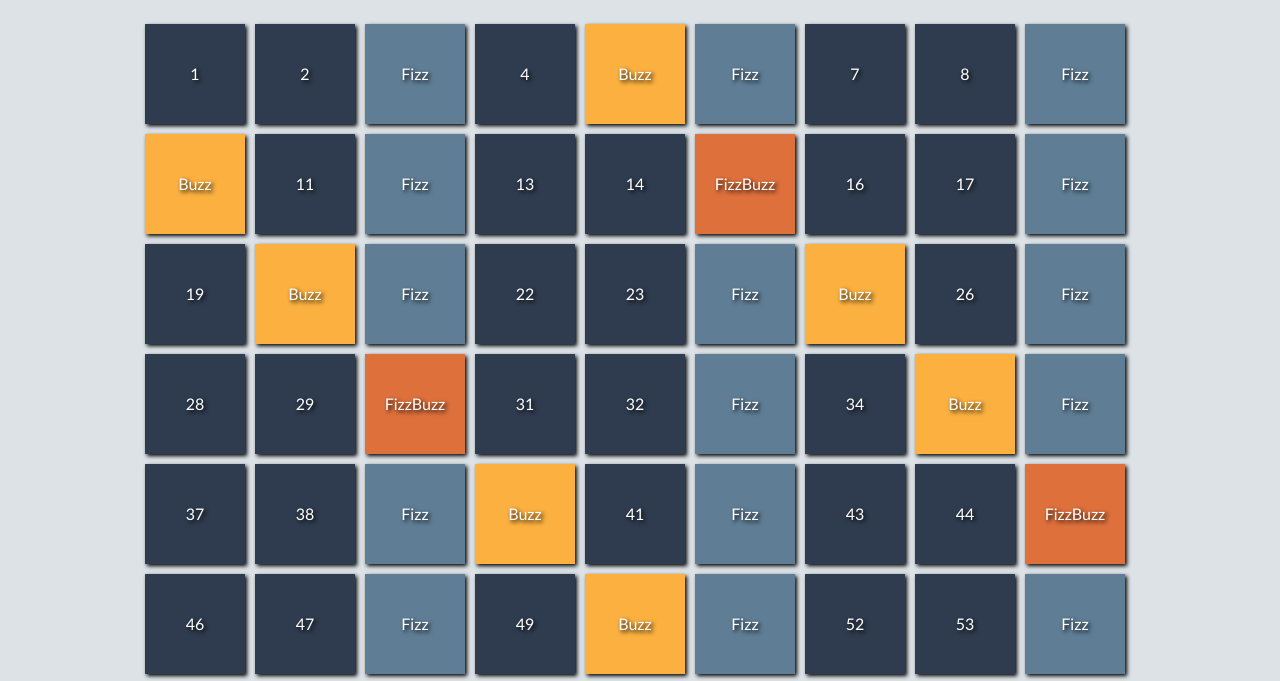
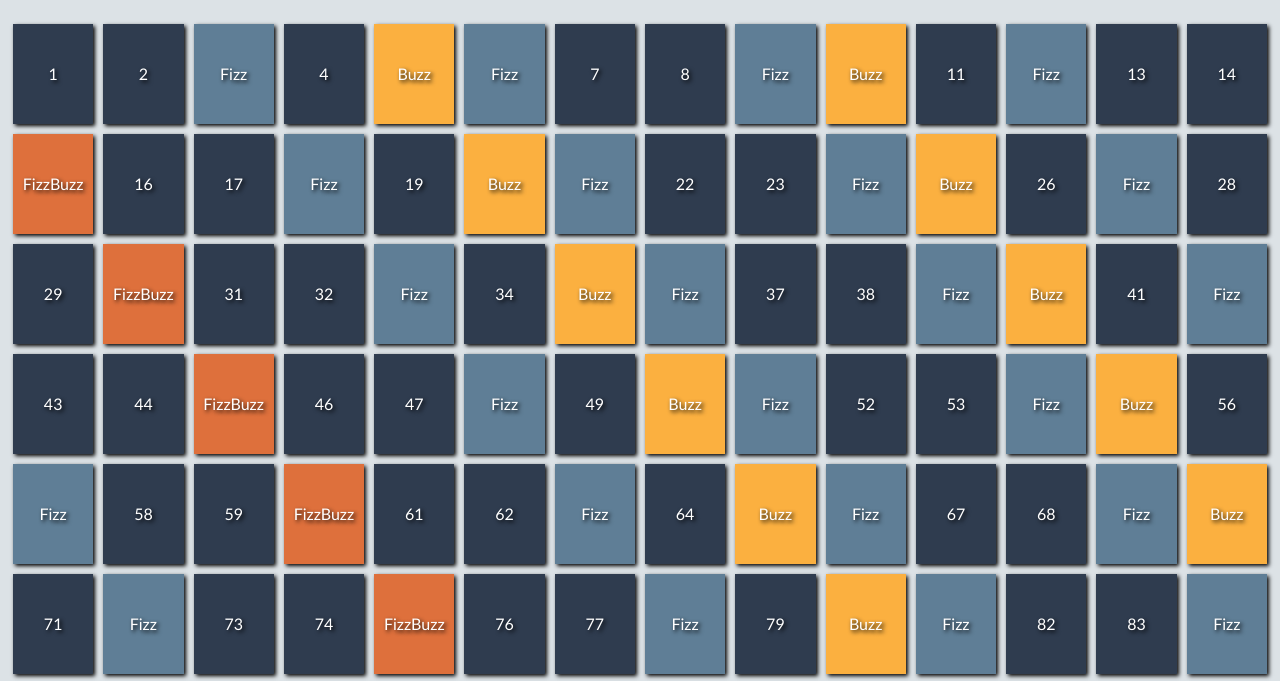
Before and after one commit to ElenaRuscitto/js-fizzbuzz, a plain HTML site: page index.html in a window 1280 px wide. Shown: the part 63-744 px from the top of the page. Drawn offline with Linux system fonts and the light colour scheme.

Commit message:
[add] calc

```diff
--- a/css/style.css
+++ b/css/style.css
@@ -2,7 +2,7 @@
   display: flex;
   flex-wrap: wrap;
   margin: 0 auto;
-  max-width: 1000px;
+
 }
 
 h1 {
@@ -21,7 +21,7 @@ body {
   display: flex;
   justify-content: center;
   align-items: center;
-
+  width: calc(100% / 14 - 10px);
   background-color: #2f3c4f;
   margin: 5px;
   color: white;
```
